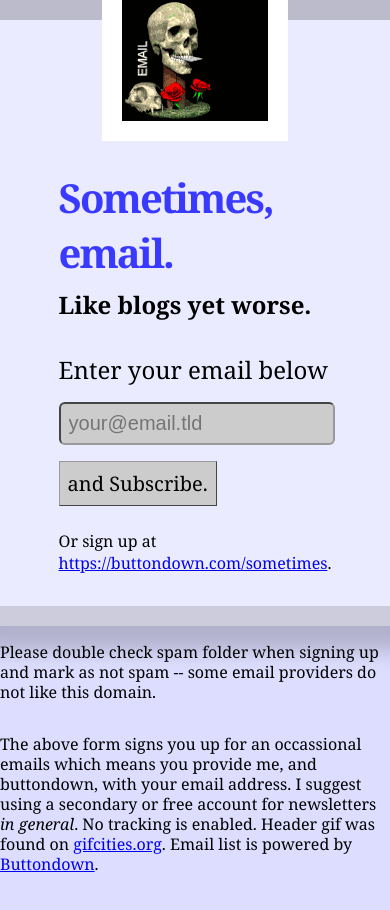
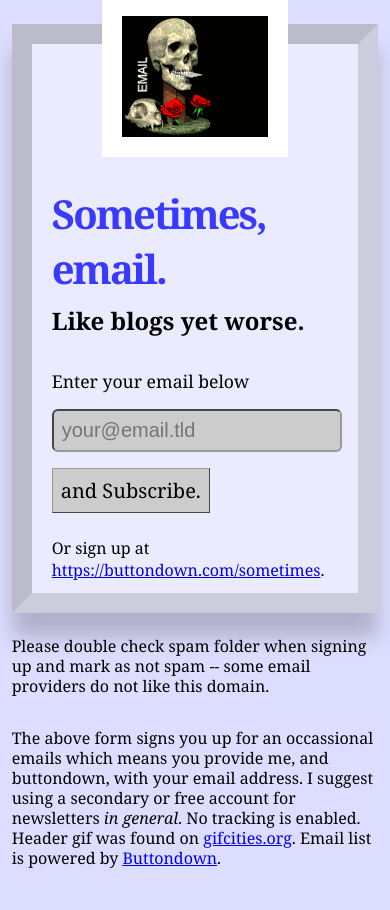
Before and after one commit to n0wak/sometimes, a plain HTML site: page index.html in a window 390 px wide. Shown: the top 910 px of the page. Drawn offline with Linux system fonts and the light colour scheme.

Commit message:
better on mobile

```diff
--- a/index.html
+++ b/index.html
@@ -2,7 +2,7 @@
 <html lang="en" class="no-js">
 <head>
   <meta charset="UTF-8">
-  <meta name="viewport" content="width=device-width, initial-scale=1">
+  <meta name="viewport" content="width=device-width, initial-scale=1.0, maximum-scale=1.0, user-scalable=no" />
   <title>sometimes, email</title>
   <meta name="description" content="sometimes, email. Like blogs yet worse.">
   <meta property="og:title" content="sometimes.email">
@@ -88,7 +88,6 @@
         display: inline-block;
     }
 
-
     label {
         display: block;
         font-size: 1.5rem;
@@ -125,7 +124,8 @@
         display: flex;
         flex-direction: column;
         align-items: center;
-        width: 100%;
+        width: 96%;
+        margin: 0 3% 2rem 3%;
     }
 
     .disclaimer p {
@@ -135,7 +135,26 @@
         line-height: 20px;
     }
 
+    @media screen and (max-width: 1024px) {
+        main {
+            padding-top: 1rem;
+        }
+        .form-holder {
+            width: 94%;
+            margin: 0 3%;
+        }
+        label {
+            font-size: 1.1rem;
+        }
+        form {
+            padding: 0.75rem 1.25rem;
+        }
+        figure {
+            margin-top: -60px;
+        }
 
+    }
+}
 
   </style>
 </head>
```
